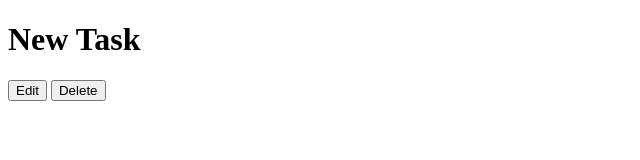
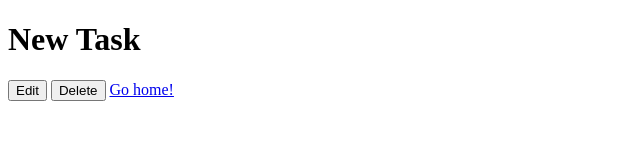
Before and after one commit to mpd3/todo-app, a plain HTML site: page show.html in a window 1280 px wide. Shown: the full height of the page, 0-640 px from the left. Drawn offline with Linux system fonts and the light colour scheme.

Commit message:
Added Anchor tag to showpage

```diff
--- a/show.html
+++ b/show.html
@@ -9,6 +9,7 @@
 <input type="submit" value="Edit">
 <input type="submit" value="Delete">
 
+<a href="index.html">Go home!</a>
 
 </body>
 </html>
```
